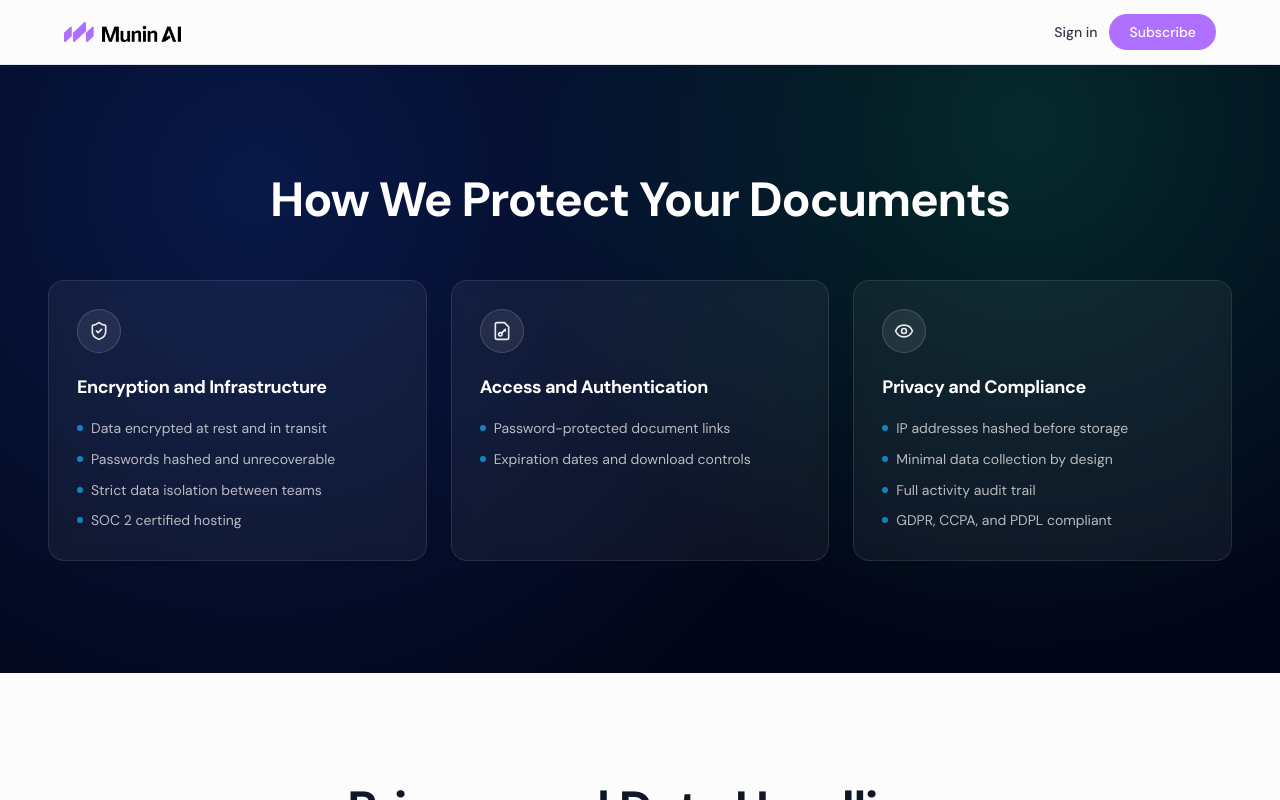
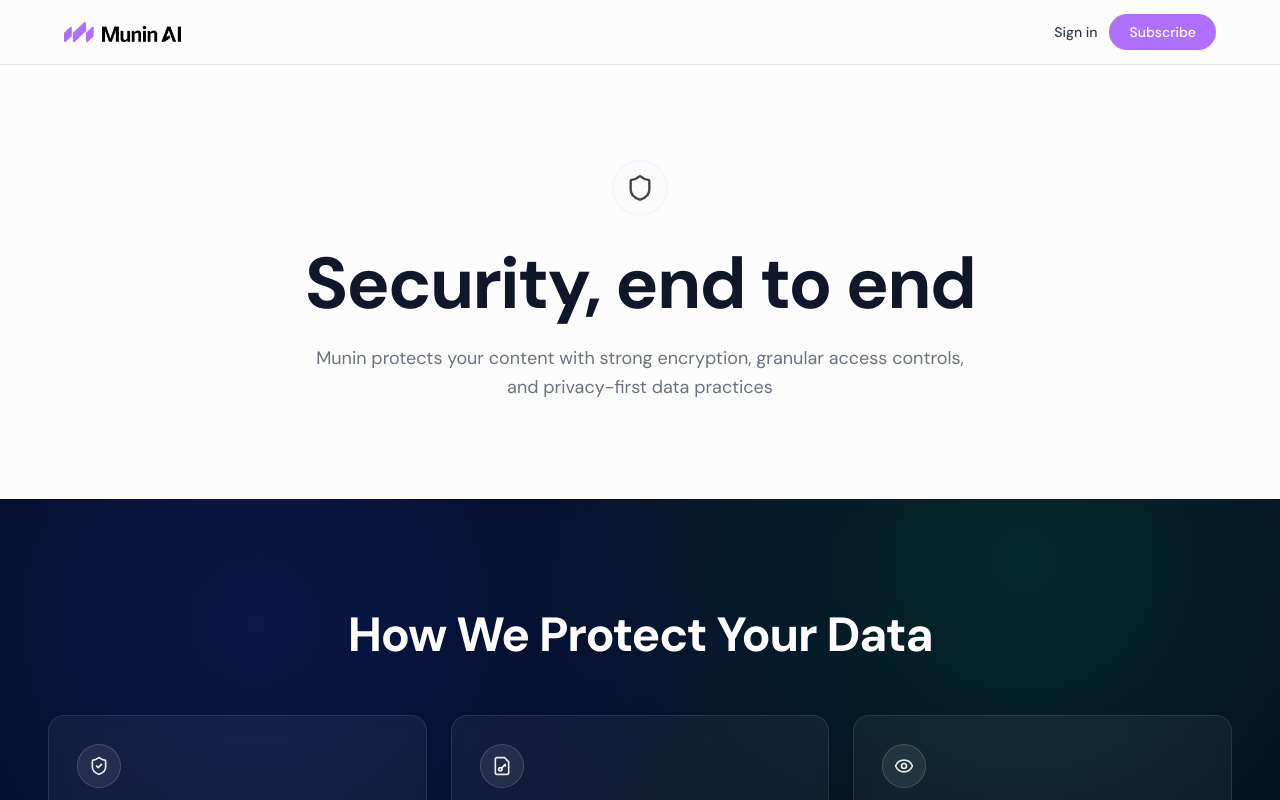
Before and after one commit to vpanait/munin-relaunch-landing-page, a React (Vite) app: page /security-and-compliance in a window 1280 px wide. Shown: the top 800 px of the page. Built offline with nearby package versions, Linux system fonts and the light colour scheme; the HTML template or start-up script is replaced by a standard one.

Commit message:
added hero for security page

```diff
--- a/src/components/HowWeProtectDocuments.tsx
+++ b/src/components/HowWeProtectDocuments.tsx
@@ -46,7 +46,7 @@ export const HowWeProtectDocuments = () => {
           className="text-center mb-14"
         >
           <h2 className="text-3xl lg:text-5xl font-serif font-bold tracking-tight">
-            How We Protect Your Documents
+            How We Protect Your Data
           </h2>
         </motion.div>
 
--- a/src/pages/SecurityAndCompliance.tsx
+++ b/src/pages/SecurityAndCompliance.tsx
@@ -3,12 +3,35 @@ import { Footer } from "@/components/Footer";
 import { HowWeProtectDocuments } from "@/components/HowWeProtectDocuments";
 import { PrivacyDataHandling } from "@/components/PrivacyDataHandling";
 import { ComplianceRoadmap } from "@/components/ComplianceRoadmap";
+import { Shield } from "lucide-react";
+import { motion } from "motion/react";
 
 const SecurityAndCompliance = () => {
   return (
     <div className="min-h-screen">
       <Header hideNavLinks={true} />
       <main className="pt-16">
+        <section className="bg-background py-16 lg:py-24">
+          <div className="container mx-auto px-6 lg:px-12">
+            <motion.div
+              initial={{ y: 16, opacity: 0 }}
+              animate={{ y: 0, opacity: 1 }}
+              transition={{ duration: 0.6 }}
+              className="max-w-4xl mx-auto text-center"
+            >
+              <div className="mx-auto w-14 h-14 rounded-full border border-border/40 bg-muted/20 flex items-center justify-center mb-8">
+                <Shield className="w-7 h-7 text-foreground/80" />
+              </div>
+              <h1 className="text-4xl lg:text-7xl font-serif font-bold tracking-tight text-foreground">
+                Security, end to end
+              </h1>
+              <p className="mt-6 text-base lg:text-lg text-muted-foreground leading-relaxed max-w-2xl mx-auto">
+                Munin protects your content with strong encryption, granular access controls, and privacy-first data
+                practices
+              </p>
+            </motion.div>
+          </div>
+        </section>
         <HowWeProtectDocuments />
         <PrivacyDataHandling />
         <ComplianceRoadmap />
```
